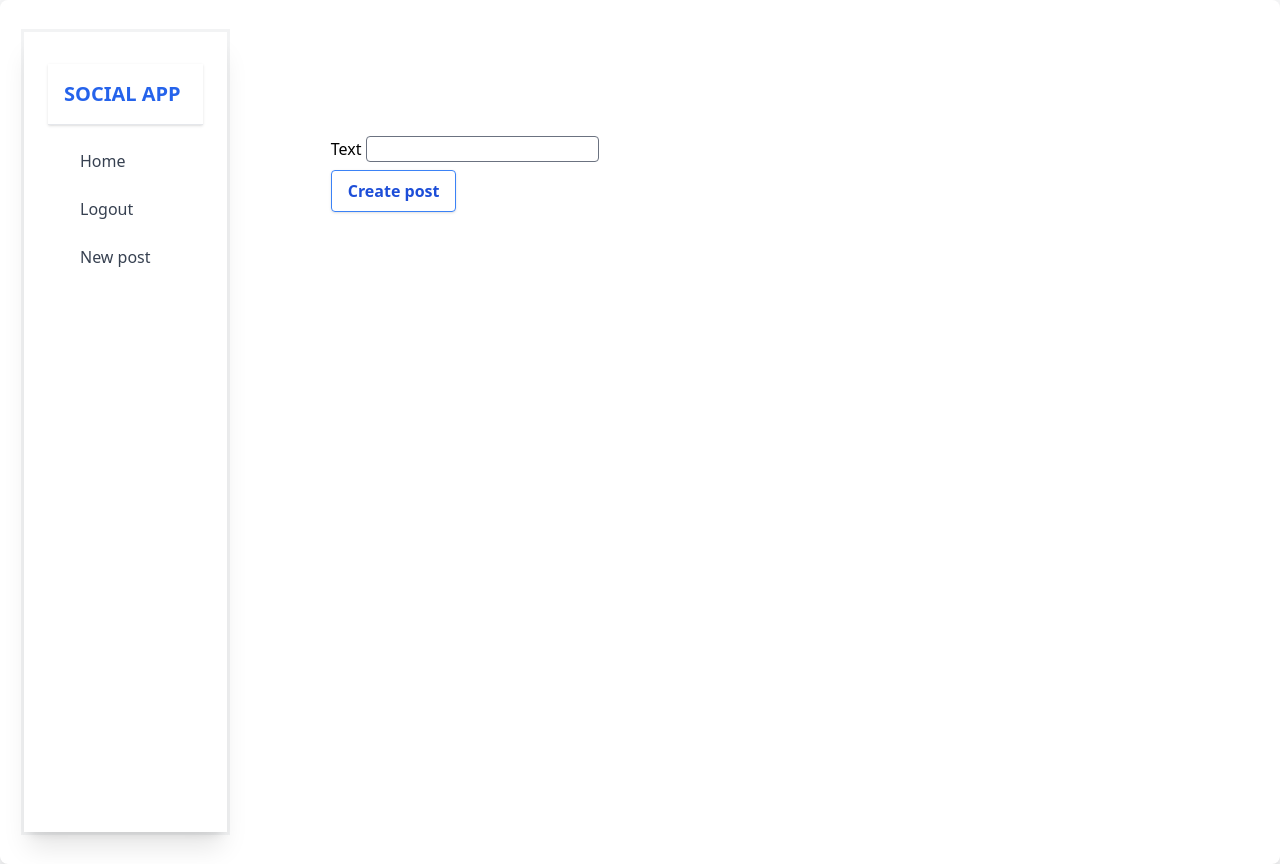
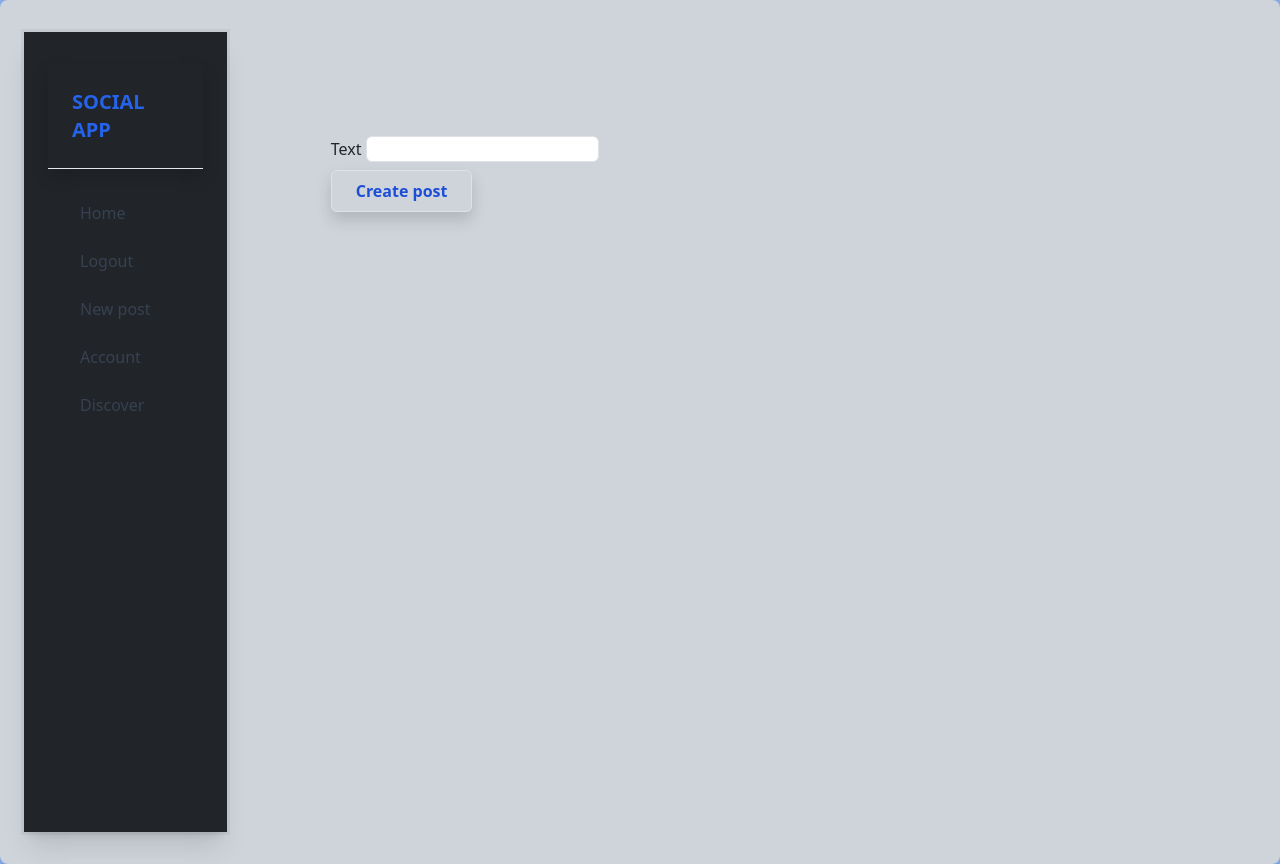
Before and after one commit to ONTI98/Django2, a Django app: page /new in a window 1280 px wide. Run offline with Django 5.2, Linux system fonts and the light colour scheme; the visitor is signed in with stand-in values (Sample User, id 1); parts of the project's set-up code (start-up, migrations or seed data) failed here and were passed over; some libraries are stand-ins or nearby versions.

Commit message:
add boostrap classes

```diff
--- a/myapp/templates/base.html
+++ b/myapp/templates/base.html
@@ -7,30 +7,35 @@
         {% tailwind_css %}
         <script src="https://cdn.tailwindcss.com"></script>
         <link href='https://cdn.boxicons.com/fonts/basic/boxicons.min.css' rel='stylesheet'>
+
+<link href="https://cdn.jsdelivr.net/npm/bootstrap@5.3.8/dist/css/bootstrap.min.css" rel="stylesheet" integrity="sha384-sRIl4kxILFvY47J16cr9ZwB07vP4J8+LH7qKQnuqkuIAvNWLzeN8tE5YBujZqJLB" crossorigin="anonymous">
         <script src="https://cdn.jsdelivr.net/npm/alpinejs@3.x.x/dist/cdn.min.js" defer></script>
+
     </head>
 
     <body>
 
 
-<body class="bg-gray-100 bg-white dark:bg-gray-800 rounded-lg px-6 py-8 ring shadow-xl ring-gray-900/5 ">
+<body class=" bg-dark-subtle rounded-lg px-6 py-8 ring shadow-xl  ">
 
   <div class="flex h-screen">
     {#TODO: add a link for the user bio and detail view#}
-    <aside class="w-64 bg-white shadow-md bg-white dark:bg-gray-800  px-6 py-8 ring shadow-xl ring-gray-900/5">
+    <aside class="w-64  shadow-md bg-dark  px-6 py-8 ring shadow-xl ring-gray-900/5">
       <div class="p-4 text-xl font-semibold text-blue-600 border-b shadow">
         <a href="/">
              SOCIAL APP
         </a>
       </div>
       <nav class="p-4 space-y-2">
-        <a href="/" class="block px-4 py-2 text-gray-700 hover:bg-blue-100 rounded">Home</a>
+
+        <a href="/" class="block  p-2 text-gray-700 hover:bg-blue-100 rounded">Home</a>
         {% if request.user.is_authenticated %}
-        <a href="{% url 'account_logout' %}" class="block px-4 py-2 text-gray-700 hover:bg-blue-100 rounded">Logout</a>
-
-        <a href="{% url 'feed:new_post' %}"class="block px-4 py-2 text-gray-700 transform hover:bg-blue-100 rounded js-modal-toggle ">New post</a>
+        <a href="{% url 'account_logout' %}" class="block p-2 text-gray-700 hover:bg-blue-100 rounded">Logout</a>
+         <a href="{% url 'feed:new_post' %}"class="block  p-2 text-gray-700  hover:bg-blue-100 rounded js-modal-toggle ">New post</a>
+        <a href="{% url 'profiles:profile'%}" class="block p-2 text-gray-700 transform hover:bg-blue-100 rounded">Account</a>
+         <a href="{% url 'profiles:profile'%}" class="block p-2 text-gray-700 transform hover:bg-blue-100 rounded">Discover</a>
         {% else%}
-        <a href="{% url 'account_login' %}"class="block px-4 py-2 text-gray-700 hover:bg-blue-100 rounded">Login</a>
+        <a href="{% url 'account_login' %}"class="block p-2 text-gray-700 hover:bg-blue-100 rounded">Login</a>
         {% endif%}
       </nav>
     </aside>
@@ -60,7 +65,8 @@
         <h2 class="text-xl font-semibold mb-4 text-blue-500">New post</h2>
         <!--Created a text area for post text-->
         <div class="pb-4 ">
-          <textarea class="w-full p-2 border-2 js-post-text" rows="3" placeholder="Enter your post" maxlength="240" ></textarea>
+
+          <textarea class="w-full p-2 border-2 js-post-text" rows="4" placeholder="Enter your post" maxlength="240" data-post-url="{% url 'feed:new_post' %}" ></textarea>
         </div>
         <div class="text-right">
           <button  type="button" class="px-4 py-2 bg-gray-300 rounded hover:bg-green-400 js-submit">Create post</button>
@@ -77,8 +83,9 @@
   referrerpolicy="no-referrer">
   </script>
 
+
   <script src="{% static 'js/main.js' %}"></script>
-
+<script src="https://cdn.jsdelivr.net/npm/bootstrap@5.3.8/dist/js/bootstrap.bundle.min.js" integrity="sha384-FKyoEForCGlyvwx9Hj09JcYn3nv7wiPVlz7YYwJrWVcXK/BmnVDxM+D2scQbITxI" crossorigin="anonymous"></script>
     </body>
 
 </html>
```
